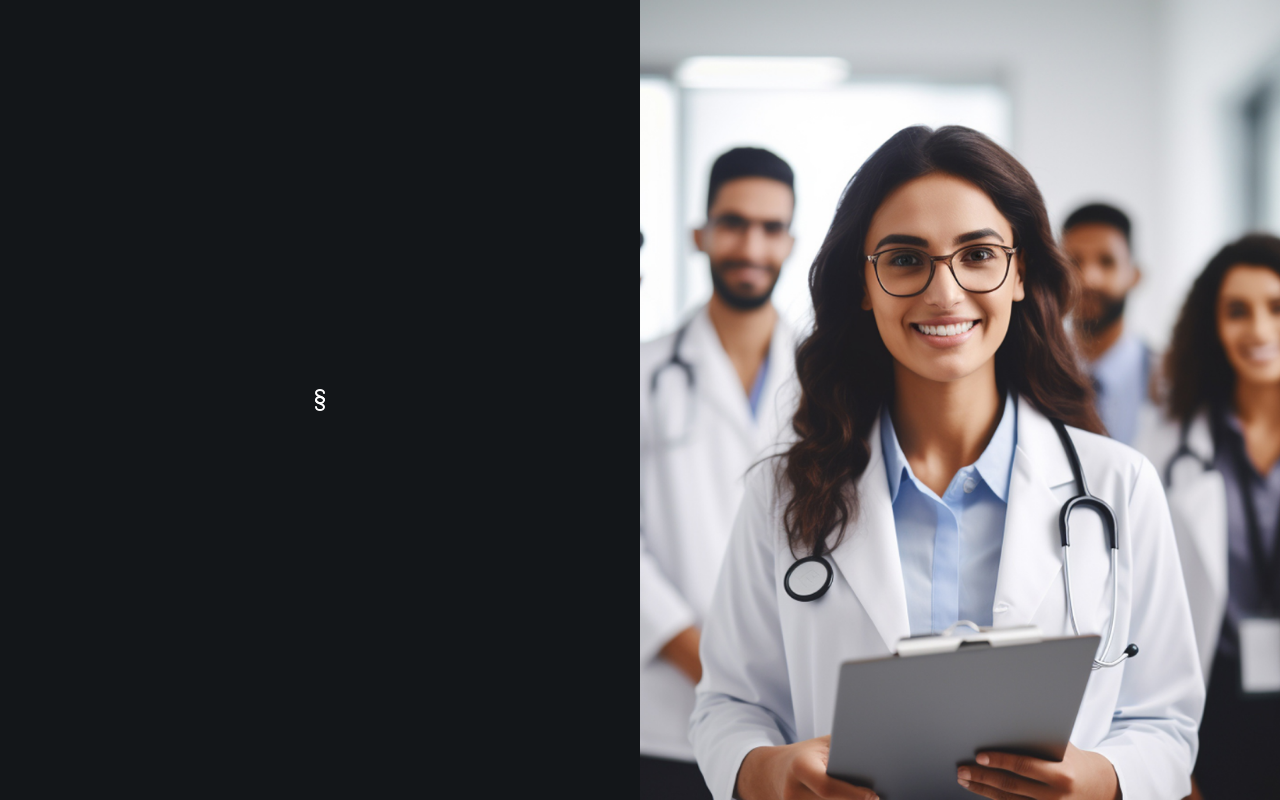
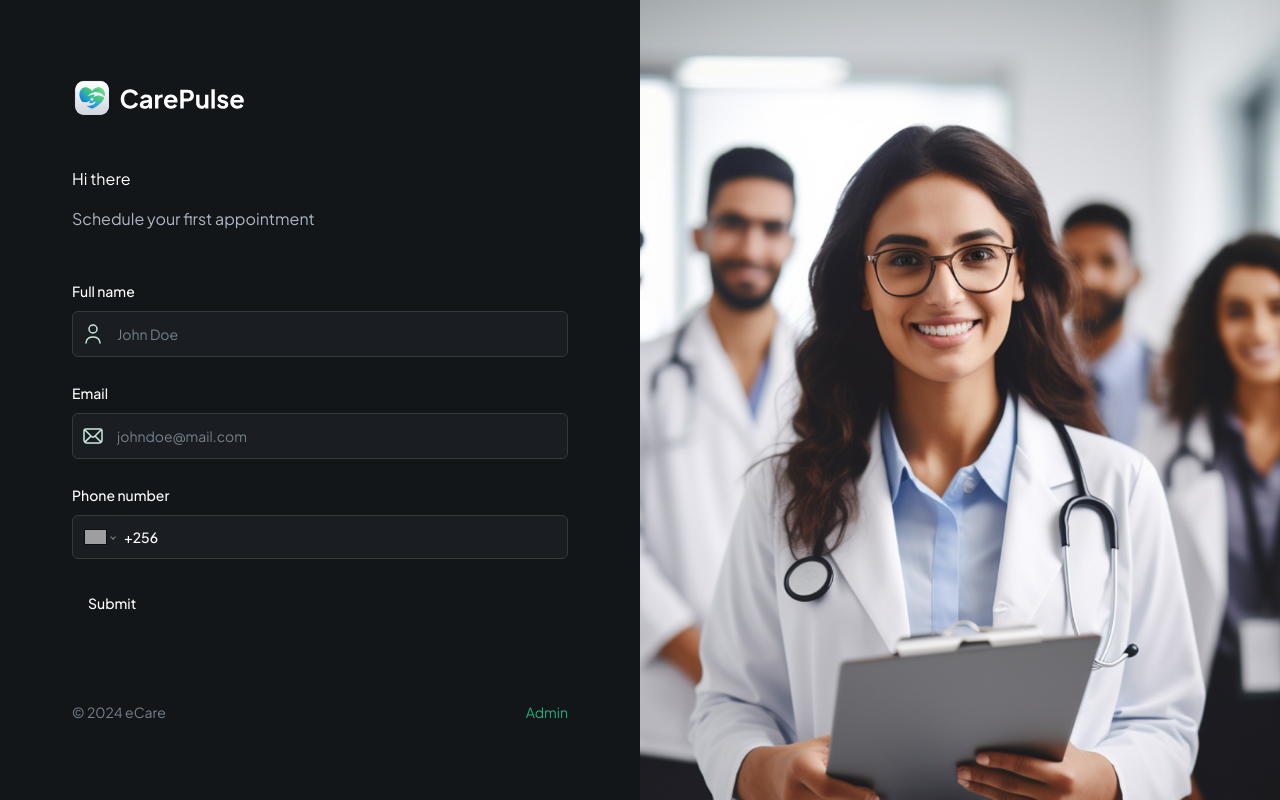
Before and after one commit to KitimboRino/eCare, a Next.js app: page / in a window 1280 px wide. Built offline with nearby package versions, Linux system fonts and the light colour scheme; grey boxes are pictures that could not be loaded.

Commit message:
feat: add signup page UI

```diff
--- a/app/page.tsx
+++ b/app/page.tsx
@@ -1,17 +1,14 @@
 'use client'
-import { Section } from "lucide-react";
-import { Button } from "../components/ui/button";
 import Image from "next/image";
 import Link from "next/link";
 import PatientForm from "../components/forms/PatientForm";
 
+
 export default function Home() {
   return (
     <div className="flex h-screen max-h-screen">
-
       {/* TODO: OTP varification | passKey modal*/}
-
-      <Section className="remove-scrollbar container my-auto">
+      <section className="remove-scrollbar container my-auto">
         <div className="sub-container max-w-[496px]">
           <Image
             src='/assets/icons/logo-full.svg'
@@ -24,14 +21,14 @@
 
           <div className="text-14-regular mt-20 flex justify-between">
             <p className="justify-items-end text-dark-600 xl:text-left">
-              © 2024 eCare  All rights reserved.
+              © 2024 eCare
             </p>
             <Link href='/?admin=true' className="text-green-500">
               Admin
             </Link>
           </div>
         </div>
-      </Section>
+      </section>
 
       <Image
         src='/assets/images/onboarding-img.png'
--- a/components/forms/PatientForm.tsx
+++ b/components/forms/PatientForm.tsx
@@ -3,17 +3,21 @@
 import { zodResolver } from "@hookform/resolvers/zod"
 import { useForm } from "react-hook-form"
 import { z } from "zod"
+import { Form } from "@/components/ui/form"
 import { Button } from "@/components/ui/button"
-import {
-    Form,
-    FormControl,
-    FormDescription,
-    FormField,
-    FormItem,
-    FormLabel,
-    FormMessage,
-} from "@/components/ui/form"
-import { Input } from "@/components/ui/input"
+
+import CustomFormField from "@/components/ui/CustomFormField"
+import { PhoneCall } from "lucide-react"
+
+export enum FormFieldType {
+    INPUT = 'input',
+    TEXTAREA = 'textarea',
+    PHONE_INPUT = 'phoneInput',
+    CHECKBOX = 'checkbox',
+    DATE_INPUT = 'datePicker',
+    SELECT = 'select',
+    SKELETON = 'skeleton'
+}
 
 const formSchema = z.object({
     username: z.string().min(2, {
@@ -37,29 +41,47 @@
         console.log(values)
     }
     return (
-        <div className="flex h-screen max-h-screen">
+
         <Form {...form}>
-                <form onSubmit={form.handleSubmit(onSubmit)} className="space-y-8">
-                    <FormField
+            <form onSubmit={form.handleSubmit(onSubmit)} className="space-y-6 flex-1">
+                <section className="mb-12 space-y-4">
+                    <h1 className="Header">Hi there </h1>
+                    <p className="text-dark-700">Schedule your first appointment</p>
+                </section>
+
+                <CustomFormField
+                    fieldType={FormFieldType.INPUT}
                     control={form.control}
-                        name="username"
-                        render={({ field }) => (
-                            <FormItem>
-                                <FormLabel>Username</FormLabel>
-                                <FormControl>
-                                    <Input placeholder="shadcn" {...field} />
-                                </FormControl>
-                                <FormDescription>
-                                    This is your public display name.
-                                </FormDescription>
-                                <FormMessage />
-                            </FormItem>
-                        )}
+                    name='name'
+                    label='Full name'
+                    placeholder='John Doe'
+                    iconSrc='/assets/icons/user.svg'
+                    iconAlt='user'
+                />
+
+                <CustomFormField
+                    fieldType={FormFieldType.INPUT}
+                    control={form.control}
+                    name='email'
+                    label='Email'
+                    placeholder='johndoe@mail.com'
+                    iconSrc='/assets/icons/email.svg'
+                    iconAlt='email'
+                />
+
+                <CustomFormField
+                    fieldType={FormFieldType.PHONE_INPUT}
+                    control={form.control}
+                    name='phone'
+                    label='Phone number'
+                    placeholder='(256) 123-4567'
+                    iconSrc='/assets/icons/email.svg'
+                    iconAlt='email'
                 />
                 <Button type="submit">Submit</Button>
             </form>
         </Form>
-        </div>
+
     );
 }
 
--- /dev/null
+++ b/components/ui/CustomFormField.tsx
@@ -0,0 +1,100 @@
+'use client'
+import React from "react";
+import {
+    FormControl,
+    FormDescription,
+    FormField,
+    FormItem,
+    FormLabel,
+    FormMessage,
+} from "@/components/ui/form"
+import { Input } from "@/components/ui/input"
+import { Control } from "react-hook-form";
+import { FormFieldType } from "../forms/PatientForm";
+import Image from "next/image";
+
+import 'react-phone-number-input/style.css'
+import PhoneInput from 'react-phone-number-input'
+
+interface CustomProps {
+    control: Control<any>,
+    fieldType: FormFieldType,
+    name: string,
+    label?: string,
+    placeholder?: string,
+    iconSrc?: string,
+    iconAlt?: string,
+    disabled?: boolean,
+    dateFormat?: string,
+    showTimeSelect?: boolean,
+    children?: React.ReactNode,
+    renderSkeleton?: (filed: any) => React.ReactNode,
+}
+
+const RenderField = ({ field, props }: { field: any; props: CustomProps }) => {
+    const { fieldType, iconSrc, iconAlt, placeholder } = props;
+
+    switch (fieldType) {
+        case FormFieldType.INPUT:
+            return (
+                <div className="flex rounded-md border border-dark-500 bg-dark-400">
+                    {iconSrc && (
+                        <Image
+                            src={iconSrc}
+                            height={24}
+                            width={24}
+                            alt={iconAlt || 'icon'}
+                            className="ml-2"
+                        />
+                    )}
+                    <FormControl>
+                        <Input
+                            placeholder={placeholder}
+                            {...field}
+                            className="shad-input border-0"
+                        >
+                        </Input>
+                    </FormControl>
+                </div>
+            )
+        case FormFieldType.PHONE_INPUT:
+            return (
+                <FormControl>
+                    <PhoneInput
+                        defaultCountry="UG"
+                        placeholder={placeholder}
+                        international
+                        withCountryCallingCode
+                        value={field.value as E164Number | undefined}
+                        onChange={field.onChange}
+                        className="input-phone"
+                    />
+                </FormControl>
+            )
+        default:
+            break;
+    }
+}
+
+const CustomFormField = (props: CustomProps) => {
+    const { control, fieldType, name, label } = props;
+    return (
+        <FormField
+            control={control}
+            name={name}
+            render={({ field }) => (
+                <FormItem className="flex-1">
+                    {fieldType !== FormFieldType.CHECKBOX && label && (
+                        <FormLabel>{label}</FormLabel>
+                    )}
+
+                    <RenderField field={field} props={props} />
+
+                    <FormMessage className='shad-error' />
+                </FormItem>
+            )}
+        />
+    )
+}
+
+export default CustomFormField;
--- a/package.json
+++ b/package.json
@@ -20,6 +20,7 @@
     "react": "^18",
     "react-dom": "^18",
     "react-hook-form": "^7.53.0",
+    "react-phone-number-input": "^3.4.5",
     "tailwind-merge": "^2.4.0",
     "tailwindcss-animate": "^1.0.7",
     "zod": "^3.23.8"
```
Also changed, not shown: 1 other file (tests, documents, lock files or other folders). Lines whose indentation alone changed are shown as unchanged.
